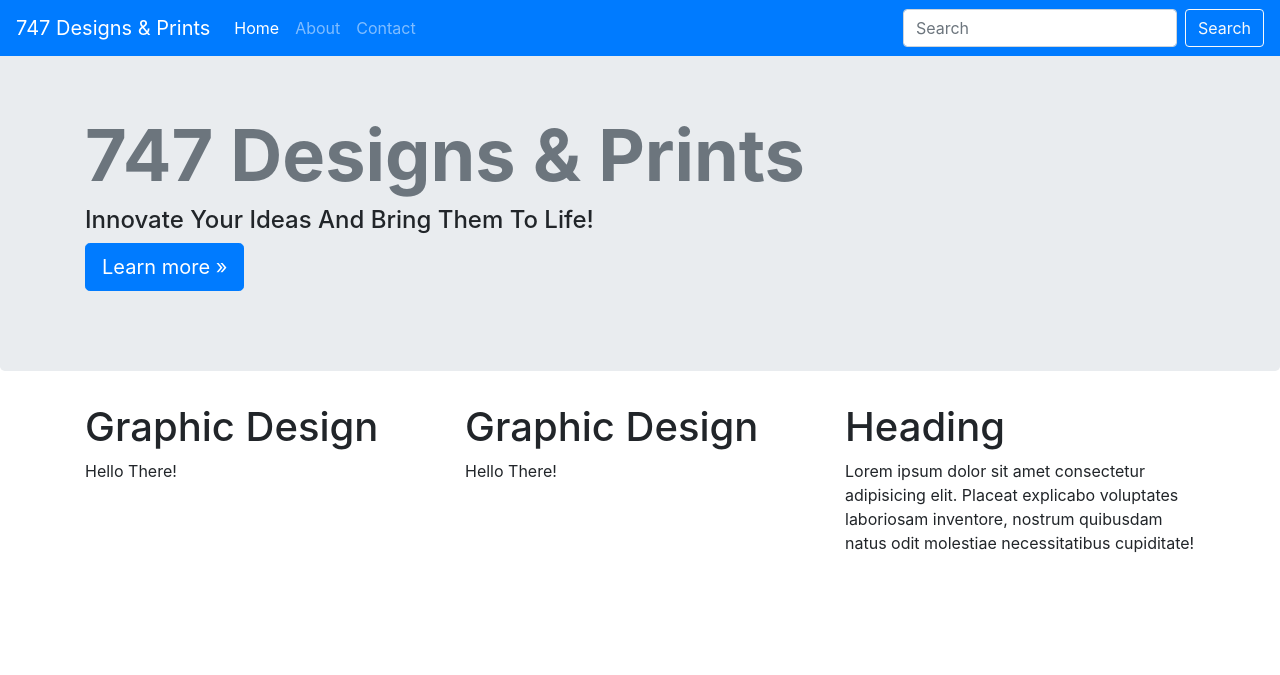
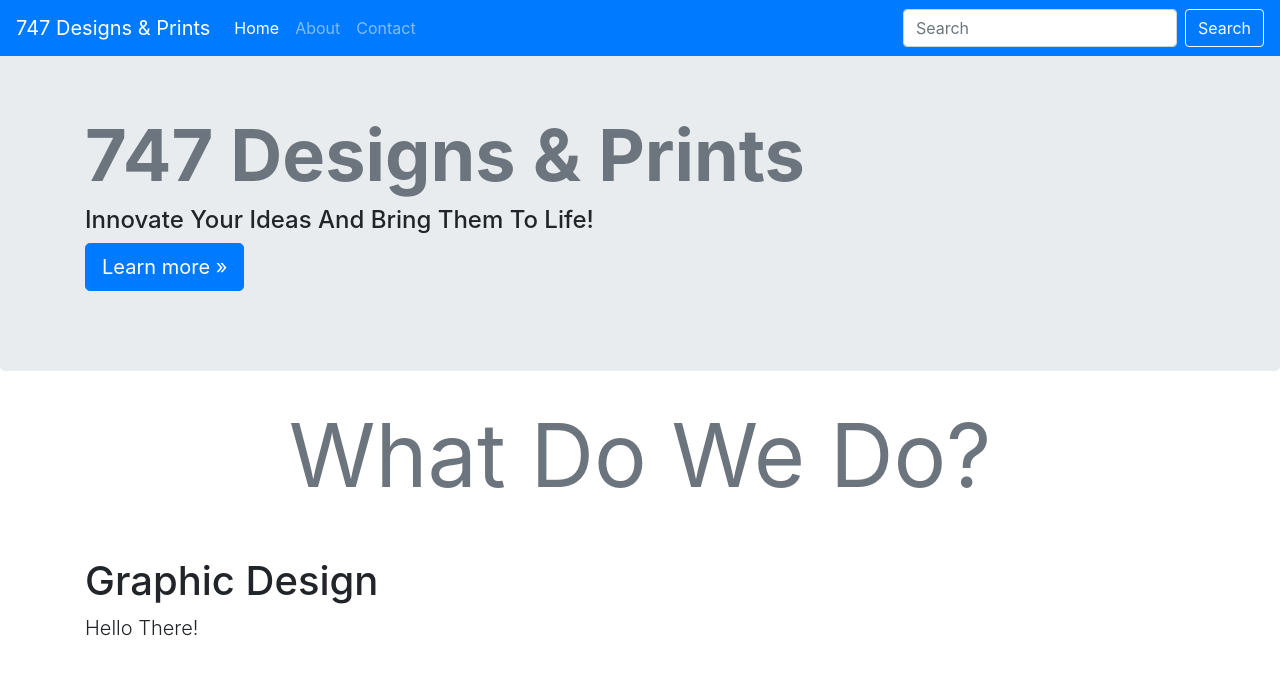
Before and after one commit to jav-sketch/747-Designs, a Django app: page /Design_Site/ in a window 1280 px wide. Shown: the top 675 px of the page. Run offline with Django 3.2, Linux system fonts and the light colour scheme; data comes from the database, SQL or seed files in the repository; some libraries are stand-ins or nearby versions.

Commit message:
Updated index.html

```diff
--- a/core/Design_Site/templates/index.html
+++ b/core/Design_Site/templates/index.html
@@ -15,7 +15,16 @@
         </p>
       </div>
     </div>
-    <!--Column of Text-->
+
+    <!--Heading Flexbox-->
+    <div class="col text-center">
+      <h1 class="display-2 text-capitalize text-muted mb-5">
+        <strong>what do we do?</strong>
+      </h1>
+      <div class="title-underline bg-warning"></div>
+    </div>
+
+    <!--Intros-->
     <div class="container">
         <div class="row">
 
@@ -25,37 +34,11 @@
                 <h1>
                     {{intro.title}}
                 </h1>
-                <p>
+                <p class="lead text-left">
                     {{intro.description}}
                 </p>
             </div>
             {% endfor %}
-
-
-            <!--Text Col Two-->
-            {% for intro in intros %}
-              <div class="col-md-4">
-                  <h1>
-                    {{intro.title}}
-                  </h1>
-                  <p>
-                    {{intro.description}}
-                  </p>
-              </div>
-            {% endfor %}
-
-            <!--Text Col Three-->
-            {% for intro in intros %}
-            <div class="col-md-4">
-                <h1>
-                    Heading
-                </h1>
-                <p>
-                    Lorem ipsum dolor sit amet consectetur adipisicing elit. Placeat explicabo voluptates laboriosam inventore, nostrum quibusdam natus odit molestiae necessitatibus cupiditate!
-                </p>
-            </div>
-            {% endfor %}
-
         </div>
     </div>
   </div>
```
